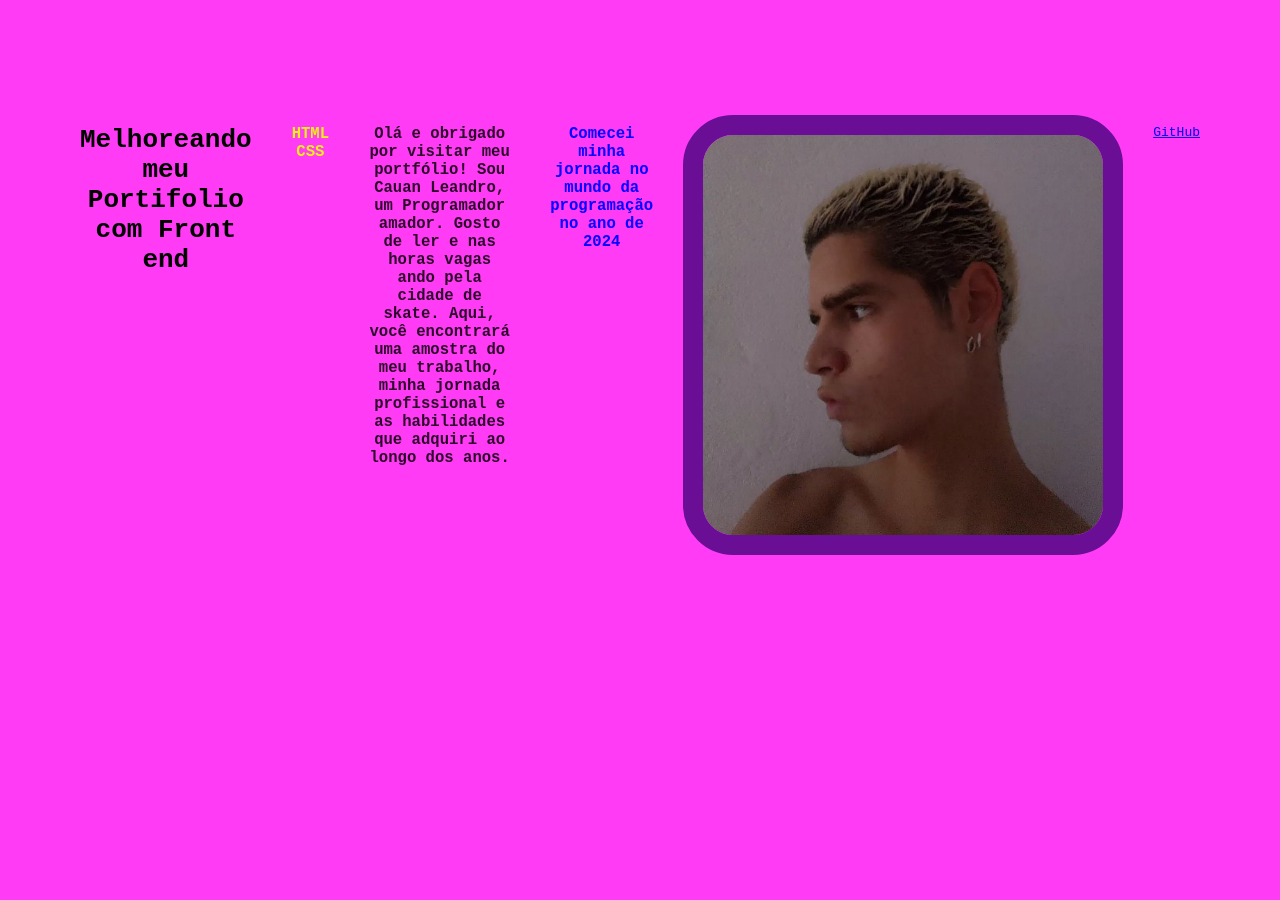
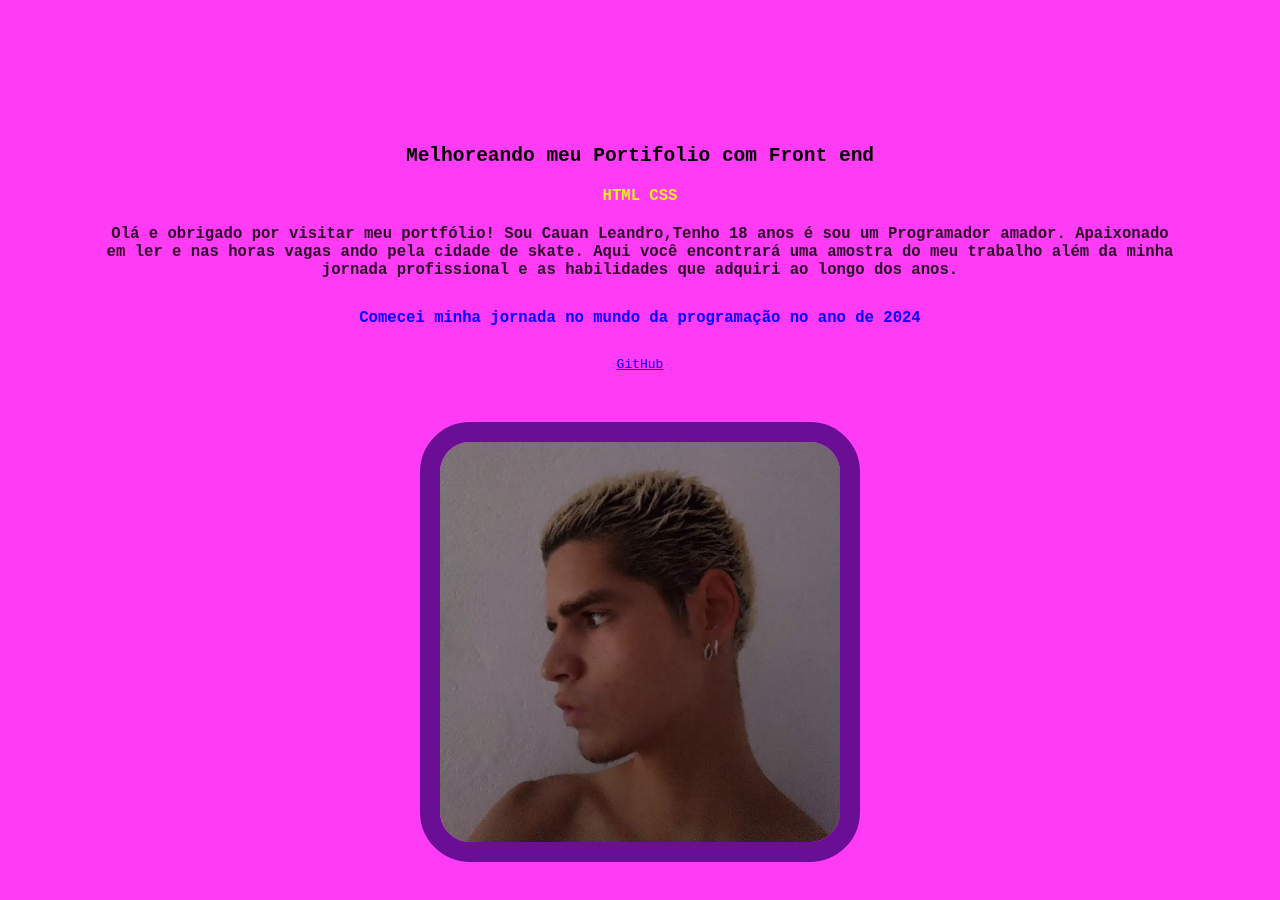
Before and after one commit to Cauan-Leandro/primeira-pagina, a plain HTML site: page codigo.html in a window 1280 px wide. Before the commit the page ends 800 px from the top, so only its background shows below. Drawn offline with Linux system fonts and the light colour scheme.

Commit message:
Update codigo.html

```diff
--- a/codigo.html
+++ b/codigo.html
@@ -1,29 +1,44 @@
 <DOCTYPE html>
-<html lang="pt-bt">
+    <html lang="pt-bt">
 
     <head>
         <meta charset="UTF-8">
         <meta name="viewport" content="width=device-width">
-                <title>Portifolio</title>
-                <link rel="stylesheet" href="style.css">
-            </head>
+        <title>Portfolio</title>
+        <link rel="stylesheet" href="style.css">
+    </head>
+    </body>
 
-        </body>
+    <header></header>
 
-        <header></header>
-        <main class="principal">
-            <h1>Melhoreando meu Portifolio com Front end</h1>
-            <strong>HTML CSS</strong>
+    <main class="apresentacao">
+        <section class="apresentacao_sobre">
+            <h1>
+                Melhoreando meu Portifolio com Front end
+            </h1>
+            <strong>
+                HTML CSS
+            </strong>
             <p class="sobre-mim">Olá e obrigado por visitar meu portfólio!
-                Sou Cauan Leandro, um Programador amador.
-                Gosto de ler e nas horas vagas ando pela cidade de skate.
-                Aqui, você encontrará uma amostra do meu trabalho, minha jornada profissional e as habilidades que adquiri ao longo dos anos.</p>
-                <p class="jornada-programacao">Comecei minha jornada no mundo da programação no ano de 2024</p>
-            <img class="eu-sjj" src="eusjj2.jpg">
+                Sou Cauan Leandro,Tenho 18 anos é sou um Programador amador.
+                Apaixonado em ler e nas horas vagas ando pela cidade de skate.
+                Aqui você encontrará uma amostra do meu trabalho além da minha jornada profissional e as habilidades que
+                adquiri ao longo dos anos.
+            </p>
+            <p class="jornada-programacao">
+                Comecei minha jornada no mundo da programação no ano de 2024
+            </p>
+            <div class="apresentacao_links">
+                <a class="apresentacao_links_links" href="https://github.com/Cauan-Leandro">GitHub</a>
+            </div>
 
-            <a class="meugit" href="https://github.com/Cauan-Leandro">GitHub</a>
-        </main>
-        <footer></footer>
+        </section>
+
+        <img class="eu-sjj" src="eusjj2.jpg">
+    </main>
+
+    <footer></footer>
 
     </body>
-</html>
+
+    </html>
```
